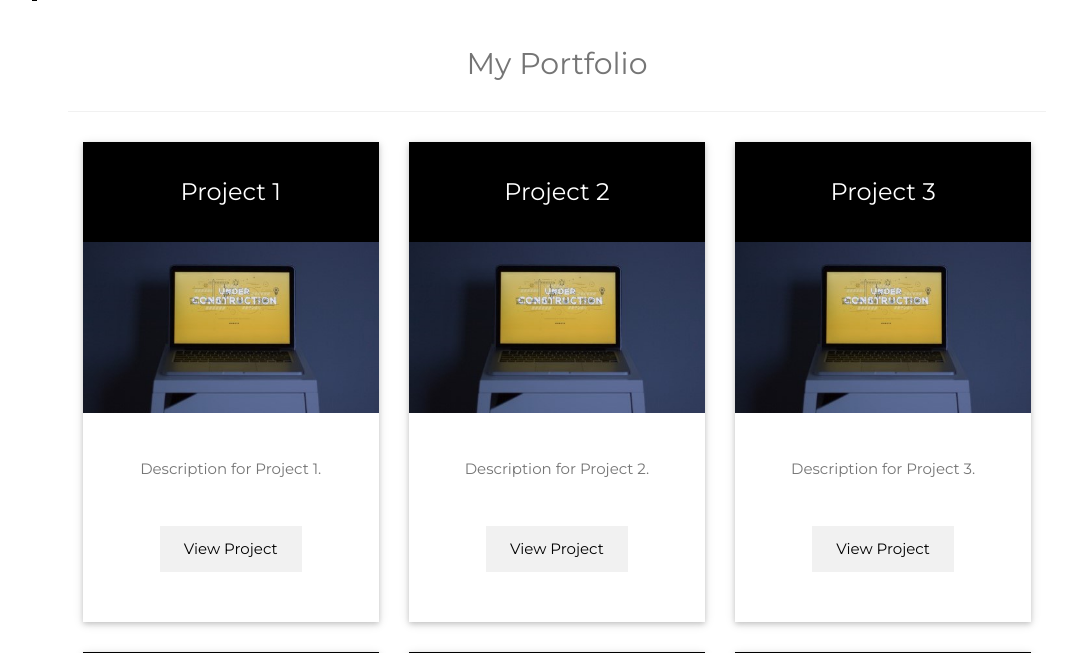
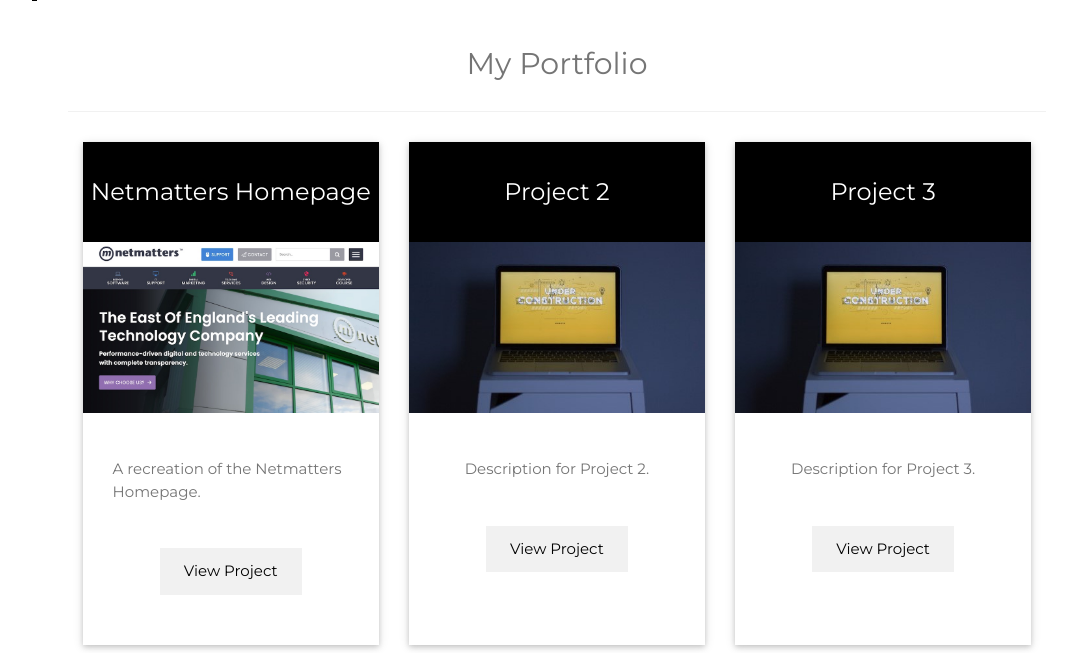
Before and after one commit to JasonFurmage/Portfolio, a PHP site: page / in a window 1280 px wide. Shown: the part 799-1452 px from the top of the page, without its empty margins (203-1280 px from the left). Run offline with PHP 8.4, Linux system fonts and the light colour scheme; some libraries are stand-ins or nearby versions.

Commit message:
Updated projects and added hover effect.

```diff
--- a/css/application.css
+++ b/css/application.css
@@ -669,19 +669,24 @@
   box-shadow: 0 2px 5px 0 rgba(0, 0, 0, 0.16), 0 2px 10px 0 rgba(0, 0, 0, 0.12);
 }
 
-/* line 32, ../../../../../Users/netmatters/Documents/GitHub/Portfolio/scss/layout/_projects.scss */
+/* line 33, ../../../../../Users/netmatters/Documents/GitHub/Portfolio/scss/layout/_projects.scss */
+.project-item:hover {
+  box-shadow: 0 4px 10px 0 rgba(0, 0, 0, 0.2), 0 4px 20px 0 rgba(0, 0, 0, 0.19);
+}
+
+/* line 37, ../../../../../Users/netmatters/Documents/GitHub/Portfolio/scss/layout/_projects.scss */
 .project-item .button {
   align-self: center;
   margin-bottom: 50px;
 }
 
-/* line 38, ../../../../../Users/netmatters/Documents/GitHub/Portfolio/scss/layout/_projects.scss */
+/* line 43, ../../../../../Users/netmatters/Documents/GitHub/Portfolio/scss/layout/_projects.scss */
 .project-title {
   padding: 32px 0px;
   background-color: #000;
 }
 
-/* line 42, ../../../../../Users/netmatters/Documents/GitHub/Portfolio/scss/layout/_projects.scss */
+/* line 47, ../../../../../Users/netmatters/Documents/GitHub/Portfolio/scss/layout/_projects.scss */
 .project-title h3 {
   font-size: 24px;
   text-align: center;
@@ -689,7 +694,7 @@
   margin: 0;
 }
 
-/* line 48, ../../../../../Users/netmatters/Documents/GitHub/Portfolio/scss/layout/_projects.scss */
+/* line 53, ../../../../../Users/netmatters/Documents/GitHub/Portfolio/scss/layout/_projects.scss */
 .project-body {
   display: flex;
   flex-direction: column;
--- a/index.html
+++ b/index.html
@@ -82,11 +82,11 @@
                     <div class="project-item-wrapper">
                         <div class="project-item">
                             <div class="project-title">
-                                <h3>Project 1</h3>
+                                <h3>Netmatters Homepage</h3>
                             </div>
-                            <img src="assets\images\projects\coming-soon.jpg" alt="Project 1">
+                            <img src="assets\images\projects\netmatters-homepage.jpg" alt="Netmatters Homepage">
                             <div class="project-body">
-                                <p>Description for Project 1.</p>
+                                <p>A recreation of the Netmatters Homepage.</p>
                             </div>
                             <a class="button" href="#"> View Project </a>
                         </div>
--- a/scss/layout/_projects.scss
+++ b/scss/layout/_projects.scss
@@ -29,6 +29,11 @@
     height: 100%; // Give all projects equal heights.
     box-shadow: 0 2px 5px 0 rgba(0,0,0,0.16), 0 2px 10px 0 rgba(0,0,0,0.12); // Add shadow around projects.
 
+    // Make shadow bigger on hover.
+    &:hover {
+        box-shadow: 0 4px 10px 0 rgba(0,0,0,0.2), 0 4px 20px 0 rgba(0,0,0,0.19);
+    }
+
     .button {
         align-self: center;
         margin-bottom: 50px;
```
Also changed, not shown: assets/images/projects/netmatters-homepage.jpg (added), 5 other files.
